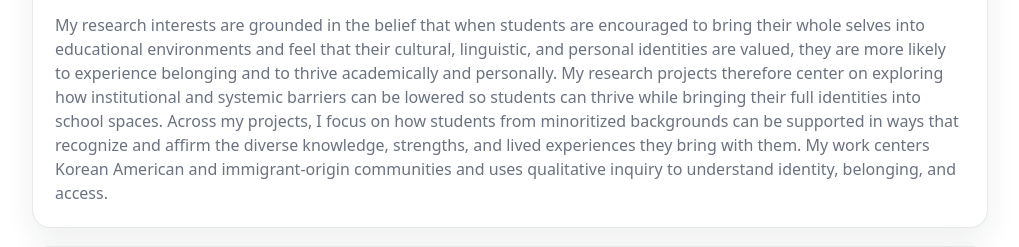
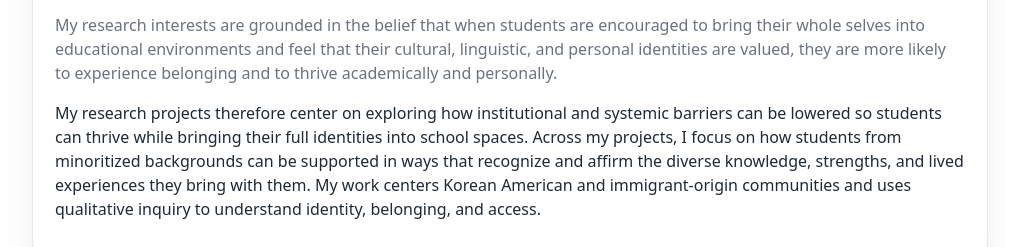
Before and after one commit to hongdamhee/damhee.com, a plain HTML site: page research.html in a window 1280 px wide. Shown: the part 237-484 px from the top of the page, without its empty margins (130-1149 px from the left). Drawn offline with Linux system fonts and the light colour scheme.

Commit message:
Update research.html

```diff
--- a/research.html
+++ b/research.html
@@ -40,10 +40,14 @@
       <h1 class="section-title">Research</h1>
       <p class="section-note">Overview</p>
     </div>
+<p class="lede">
+  My research interests are grounded in the belief that when students are encouraged to bring their whole selves into educational environments and feel that their cultural, linguistic, and personal identities are valued, they are more likely to experience belonging and to thrive academically and personally.
+</p>
 
-    <p class="lede">
-      My research interests are grounded in the belief that when students are encouraged to bring their whole selves into educational environments and feel that their cultural, linguistic, and personal identities are valued, they are more likely to experience belonging and to thrive academically and personally. My research projects therefore center on exploring how institutional and systemic barriers can be lowered so students can thrive while bringing their full identities into school spaces. Across my projects, I focus on how students from minoritized backgrounds can be supported in ways that recognize and affirm the diverse knowledge, strengths, and lived experiences they bring with them. My work centers Korean American and immigrant-origin communities and uses qualitative inquiry to understand identity, belonging, and access.
-    </p>
+<p>
+  My research projects therefore center on exploring how institutional and systemic barriers can be lowered so students can thrive while bringing their full identities into school spaces. Across my projects, I focus on how students from minoritized backgrounds can be supported in ways that recognize and affirm the diverse knowledge, strengths, and lived experiences they bring with them. My work centers Korean American and immigrant-origin communities and uses qualitative inquiry to understand identity, belonging, and access.
+</p>
+
   </div>
 
   <!-- Bubble 2: Research Areas -->
```
